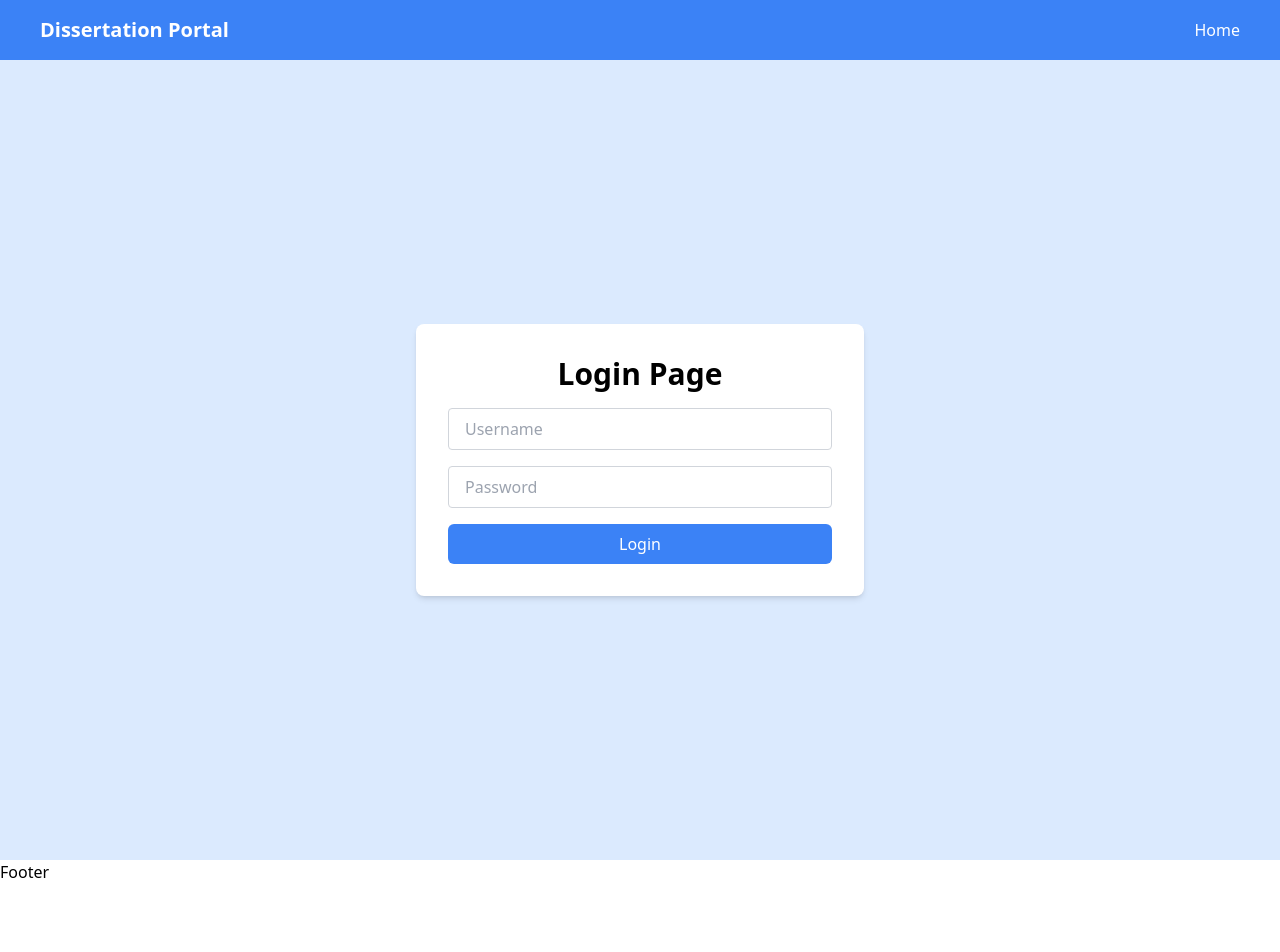
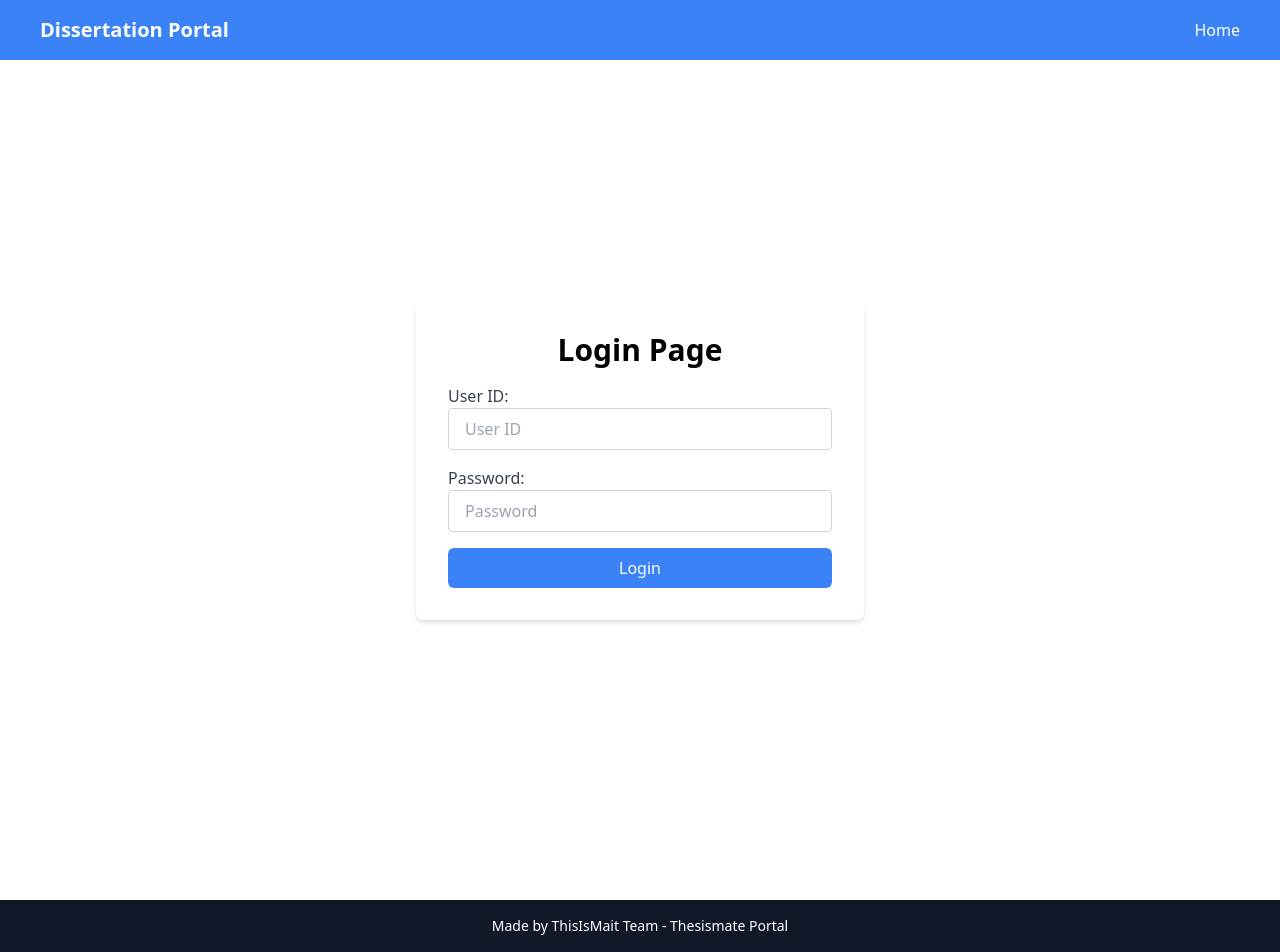
Before and after one commit to singhchanmeet/PG-DMS, a React (Create React App) app in the folder frontend/: page /login in a window 1280 px wide. Before the commit the page ends 884 px from the top, so only its background shows below. Built offline with nearby package versions, Linux system fonts and the light colour scheme.

Commit message:
Initial commit 3

```diff
--- a/frontend/src/App.js
+++ b/frontend/src/App.js
@@ -14,7 +14,7 @@ function App() {
             <Routes>
                 <Route path="/" element={<Home />} />
                 <Route path="/login" element={<Login />} />
-                <Route path="/register" element={<Registration />} />
+                <Route path="/signup" element={<Registration />} />
                 <Route path="/dashboard" element={<Dashboard />} />
                 {/* Add more routes as needed */}
             </Routes>
--- a/frontend/src/components/Footer.js
+++ b/frontend/src/components/Footer.js
@@ -1,9 +1,13 @@
-import React from 'react'
+import React from 'react';
 
 const Footer = () => {
   return (
-    <div>Footer</div>
-  )
-}
+    <footer className="mt-10 bg-gray-900 text-white py-4 text-center">
+      <p className="text-sm">
+        Made by ThisIsMait Team - Thesismate Portal
+      </p>
+    </footer>
+  );
+};
 
-export default Footer
+export default Footer;
--- a/frontend/src/components/Login.js
+++ b/frontend/src/components/Login.js
@@ -2,30 +2,55 @@ import React, { useState } from 'react';
 import axios from 'axios';
 
 const Login = ({ setLoggedInUser }) => {
-  const [credentials, setCredentials] = useState({ username: '', password: '' });
+  const [credentials, setCredentials] = useState({ user_id: '', password: '' });
 
   const handleLogin = async () => {
     try {
-      const response = await axios.post('/api/login', credentials);
-      setLoggedInUser(response.data.user);
+      const response = await axios.post('/api/login/', credentials);
+
+      if (response.data.access_token) {
+        // Token received upon successful login
+        const accessToken = response.data.access_token;
+
+        // Store the access token in localStorage
+        localStorage.setItem('accessToken', accessToken);
+
+        // Set the Axios Authorization header for future requests
+        axios.defaults.headers.common['Authorization'] = `Bearer ${accessToken}`;
+
+        // Fetch the user data if needed and set it in the state
+        // You can add a separate API endpoint for this or modify the login view
+        // to return user data in the response.
+        // const userResponse = await axios.get('/api/user/');
+        // setLoggedInUser(userResponse.data);
+
+        // Update the loggedInUser state (you can also store more user information)
+        setLoggedInUser({ accessToken });
+      }
     } catch (error) {
       console.error('Login failed:', error);
     }
   };
 
   return (
-    <div className="bg-blue-100 min-h-screen flex items-center justify-center">
+    <div className="min-h-screen flex items-center justify-center">
       <div className="bg-white p-8 rounded-lg shadow-md max-w-md w-full">
         <h2 className="text-3xl font-bold mb-4 text-center">Login Page</h2>
+        <form>
+          <div className="mb-4">
+            <label className="block text-gray-700">User ID:</label>
             <input
               type="text"
-          placeholder="Username"
-          value={credentials.username}
+              placeholder="User ID"
+              value={credentials.user_id}
               onChange={(e) =>
-            setCredentials({ ...credentials, username: e.target.value })
+                setCredentials({ ...credentials, user_id: e.target.value })
               }
-          className="w-full border border-gray-300 rounded px-4 py-2 mb-4 focus:outline-none focus:border-blue-500"
+              className="w-full border border-gray-300 rounded px-4 py-2 focus:outline-none focus:border-blue-500"
             />
+          </div>
+          <div className="mb-4">
+            <label className="block text-gray-700">Password:</label>
             <input
               type="password"
               placeholder="Password"
@@ -33,14 +58,17 @@ const Login = ({ setLoggedInUser }) => {
               onChange={(e) =>
                 setCredentials({ ...credentials, password: e.target.value })
               }
-          className="w-full border border-gray-300 rounded px-4 py-2 mb-4 focus:outline-none focus:border-blue-500"
+              className="w-full border border-gray-300 rounded px-4 py-2 focus:outline-none focus:border-blue-500"
             />
+          </div>
           <button
+            type="button"
             onClick={handleLogin}
             className="w-full bg-blue-500 text-white hover:bg-blue-600 py-2 rounded-md focus:outline-none"
           >
             Login
           </button>
+        </form>
       </div>
     </div>
   );
--- /dev/null
+++ b/frontend/src/components/PrivateRoute.js
@@ -0,0 +1,19 @@
+import React from 'react';
+import { Route, Navigate } from 'react-router-dom';
+
+const PrivateRoute = ({ element: Component, isAuthenticated, ...rest }) => {
+  return (
+    <Route
+      {...rest}
+      element={
+        isAuthenticated ? (
+          <Component />
+        ) : (
+          <Navigate to="/login" />
+        )
+      }
+    />
+  );
+};
+
+export default PrivateRoute;
--- a/frontend/src/components/Registration.js
+++ b/frontend/src/components/Registration.js
@@ -1,6 +1,5 @@
-// components/Registration.js
 import React, { useState } from 'react';
-import axios from 'axios'; // Import your Axios instance for making API requests
+import axios from 'axios';
 import { useNavigate } from 'react-router-dom';
 
 const Registration = () => {
@@ -32,9 +31,19 @@ const Registration = () => {
     }
   };
 
+  // Define a mapping of roles to registration headings
+  const roleHeadings = {
+    student: 'Student Registration',
+    guide: 'Guide Registration',
+    university: 'University Registration',
+  };
+
+  // Determine the registration heading based on the selected role
+  const registrationHeading = roleHeadings[formData.role] || 'Registration';
+
   return (
     <div className="container mx-auto mt-8">
-      <h2 className="text-2xl font-bold mb-4">Registration</h2>
+      <h2 className="text-2xl font-bold mb-4">{registrationHeading}</h2>
       <form onSubmit={handleSubmit} className="max-w-sm mx-auto">
         <div className="mb-4">
           <label className="block text-gray-700">Role:</label>
--- /dev/null
+++ b/frontend/src/components/RegistrationSelect.js
@@ -0,0 +1,9 @@
+import React from 'react'
+
+const RegistrationSelect = () => {
+  return (
+    <div>RegistrationSelect</div>
+  )
+}
+
+export default RegistrationSelect
```
Lines whose indentation alone changed are shown as unchanged.
